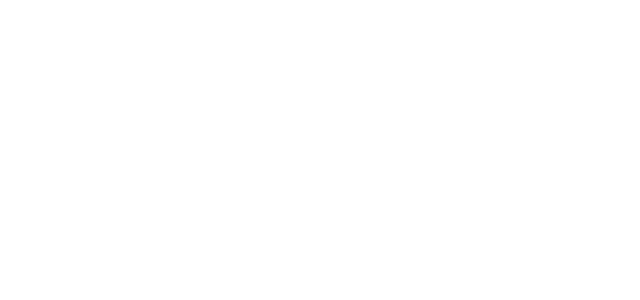
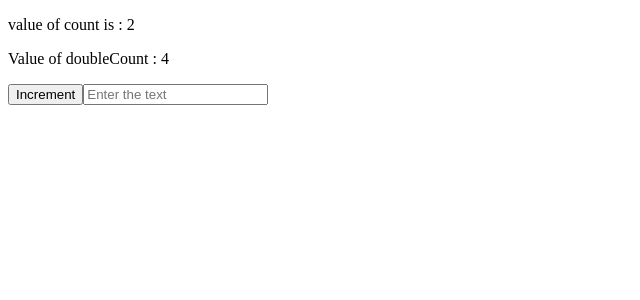
Before and after one commit to ritikkamboj/react_practice, a React (Create React App) app: page / in a window 1280 px wide. Shown: the top 300 px of the page, without its empty margins (0-640 px from the left). Built offline with nearby package versions, Linux system fonts and the light colour scheme.

Commit message:
friendly example to understand the useMemo hook

```diff
--- a/src/App.js
+++ b/src/App.js
@@ -1,15 +1,35 @@
-//hae to see the default exports and normal exports
+// very nice example to understand the use of useMemo Hook
 
 import React from "react";
-import export1, { add as jod, sub as ghata } from "./func1";
-// import export1 from "./func1";
+import { useMemo } from "react";
+import { useState } from "react";
+
+function slowFunction(num) {
+  console.log("slow function runs ");
+
+  // creating a high calculating task
+
+  for (let i = 0; i < 1000000; i++) { }
+  return num * 2;
+}
 
 function App() {
+  const [count, setCount] = useState(2);
+  console.log('rendering happens');
+
+
+  const [input, setInput] = useState();
+
+  const doubleValue = useMemo(() => slowFunction(count), [count]);
+
   return (
     <div>
-      <div>{jod()}</div>
-      <div>{ghata()}</div>
-      <div>{export1()}</div>
+      <p>value of count is : {count}</p>
+      <p>Value of doubleCount : {doubleValue}</p>
+      <button onClick={() => setCount(count + 1)}>
+        Increment
+      </button>
+      <input type="text" placeholder="Enter the text " value={input} onChange={(e) => setInput(e.target.value)} />
     </div>
   );
 }
```
